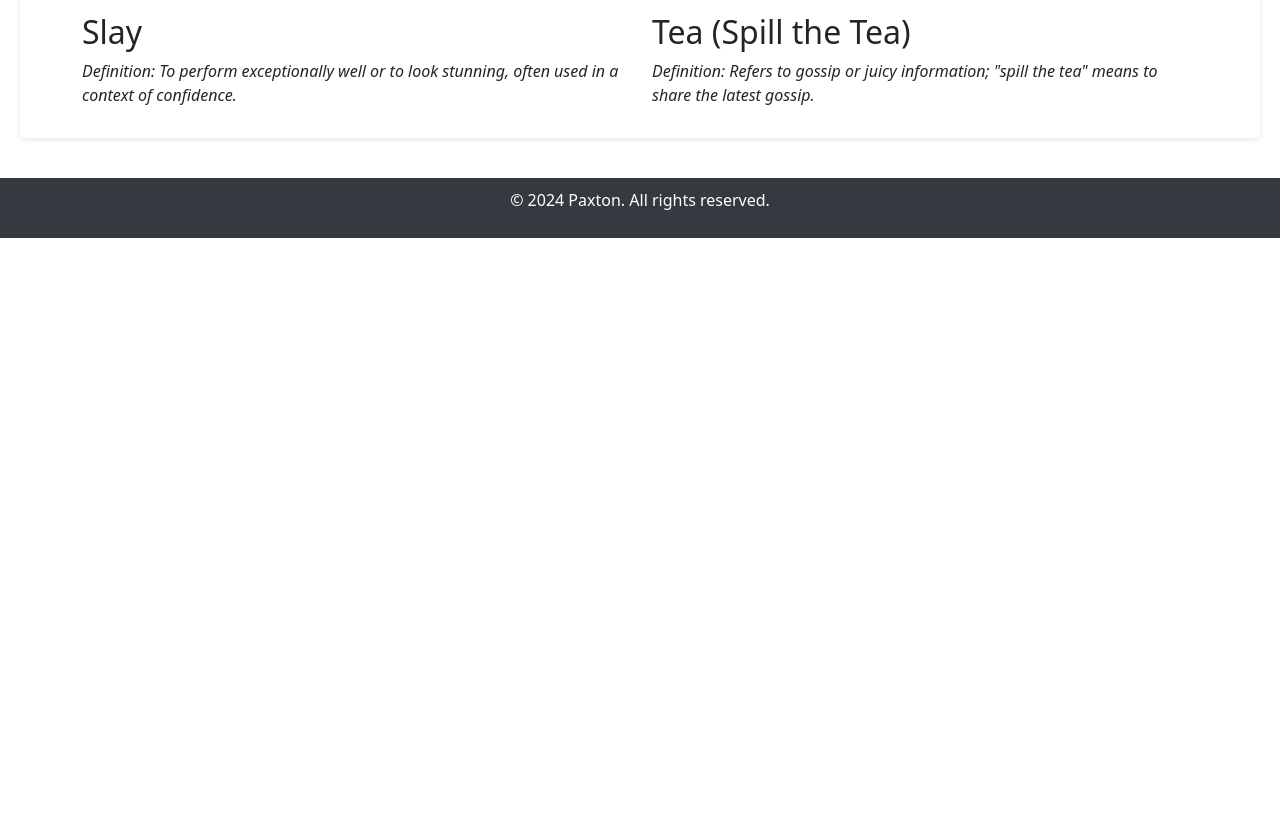
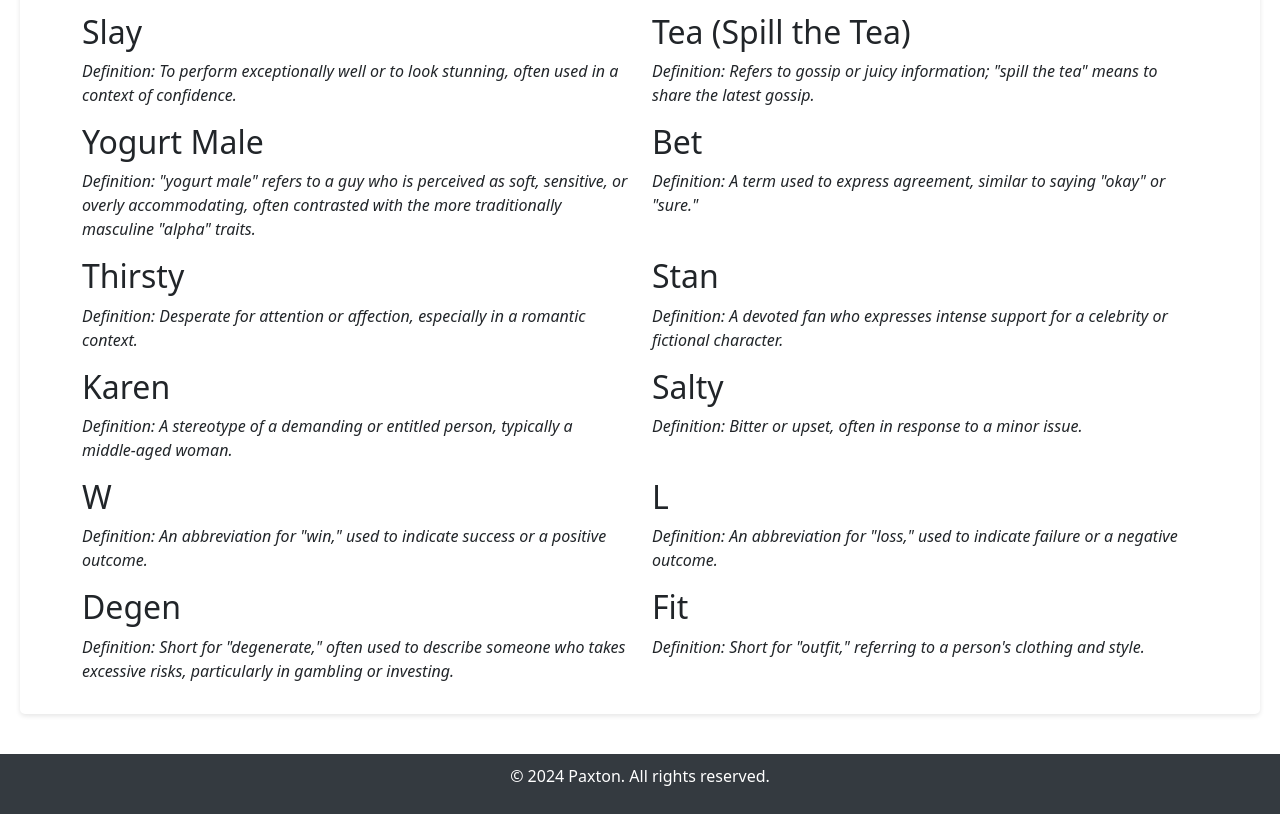
Before and after one commit to LilSigmanator/Project, a plain HTML site: page dictionary.html in a window 1280 px wide. Shown: the part 1214-2028 px from the top of the page. Before the commit the page ends 1452 px from the top, so only its background shows below. Drawn offline with nearby package versions, Linux system fonts and the light colour scheme.

Commit message:
adding to dictionary

```diff
--- a/dictionary.html
+++ b/dictionary.html
@@ -189,7 +189,81 @@
                     </div>
                 </div>
             </div>
-
+            <div class="container">
+                <div class="row">
+                    <div class="col-sm-6">
+                        <h2>Yogurt Male</h2>
+                        <p class="definitions">Definition: "yogurt male" refers to a guy who is perceived as soft,
+                            sensitive, or overly accommodating, often contrasted with the more traditionally masculine
+                            "alpha" traits.</p>
+                    </div>
+                    <div class="col-sm-6">
+                        <h2>Bet</h2>
+                        <p class="definitions">Definition: A term used to express agreement, similar to saying "okay" or
+                            "sure."
+                        </p>
+                    </div>
+                </div>
+            </div>
+            <div class="container">
+                <div class="row">
+                    <div class="col-sm-6">
+                        <h2>Thirsty</h2>
+                        <p class="definitions">Definition: Desperate for attention or affection, especially in a
+                            romantic context.</p>
+                    </div>
+                    <div class="col-sm-6">
+                        <h2>Stan</h2>
+                        <p class="definitions">Definition: A devoted fan who expresses intense support for a celebrity
+                            or fictional character.
+                        </p>
+                    </div>
+                </div>
+            </div>
+            <div class="container">
+                <div class="row">
+                    <div class="col-sm-6">
+                        <h2>Karen</h2>
+                        <p class="definitions">Definition: A stereotype of a demanding or entitled person, typically a
+                            middle-aged woman.</p>
+                    </div>
+                    <div class="col-sm-6">
+                        <h2>Salty</h2>
+                        <p class="definitions">Definition: Bitter or upset, often in response to a minor issue.
+                        </p>
+                    </div>
+                </div>
+            </div>
+            <div class="container">
+                <div class="row">
+                    <div class="col-sm-6">
+                        <h2>W</h2>
+                        <p class="definitions">Definition: An abbreviation for "win," used to indicate success or a
+                            positive outcome.</p>
+                    </div>
+                    <div class="col-sm-6">
+                        <h2>L</h2>
+                        <p class="definitions">Definition: An abbreviation for "loss," used to indicate failure or a
+                            negative outcome.
+                        </p>
+                    </div>
+                </div>
+            </div>
+            <div class="container">
+                <div class="row">
+                    <div class="col-sm-6">
+                        <h2>Degen</h2>
+                        <p class="definitions">Definition: Short for "degenerate," often used to describe someone who
+                            takes excessive risks, particularly in gambling or investing.</p>
+                    </div>
+                    <div class="col-sm-6">
+                        <h2>Fit</h2>
+                        <p class="definitions">Definition: Short for "outfit," referring to a person's clothing and
+                            style.
+                        </p>
+                    </div>
+                </div>
+            </div>
 
 
 
```
